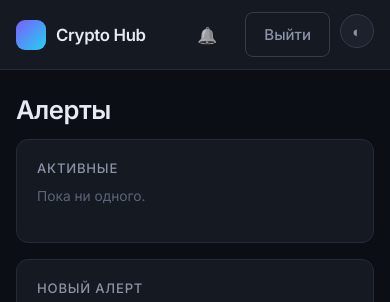
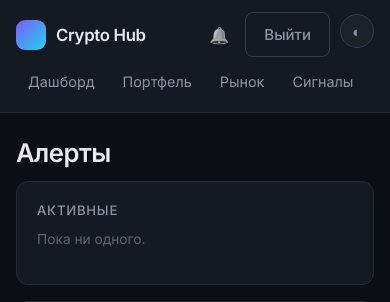
Before and after one commit to thienlao1337/crypto-hub, a FastAPI app: template app/web/templates/app/alerts.html in a window 390 px wide. Shown: the top 302 px of the page. Run offline with FastAPI, Linux system fonts and the light colour scheme; the template is opened without the code that fills it, so the values that code supplies are empty.

Commit message:
fix: шапка не распирает страницу на телефоне
По ТЗ мобильная версия — упрощённый вид без потери сути, а на 375 px
страница уезжала вбок: меню задумывалось прокручиваемым, но флекс-элемент
по умолчанию не сжимается меньше своего содержимого и вместо внутренней
прокрутки растягивал всю шапку. Документ получался шириной 470 px при
экране в 375.

min-width: 0 включает прокрутку, но в одну строку меню оставалось около
сотни пикселей — один пункт, остальные приходилось нащупывать. Поэтому
на узком экране меню уезжает на вторую строку и получает всю ширину.
Высота шапки при этом не прыгает: строк всегда две.

Заодно на телефоне убраны адрес пользователя в шапке и поясняющие строки
внутри таблиц: и то и другое сжимало соседние колонки до двух слов в
строке, ничего не добавляя.

Co-Authored-By: Claude Opus 5 <noreply@anthropic.com>

```diff
--- a/app/web/static/css/style.css
+++ b/app/web/static/css/style.css
@@ -440,6 +440,10 @@ input::placeholder {
      должна прыгать. На узком экране меню прокручивается вбок. */
   overflow-x: auto;
   scrollbar-width: none;
+  /* Без этого прокрутка не включается: флекс-элемент по умолчанию не
+     сжимается меньше своего содержимого и распирает всю страницу вбок
+     вместо того, чтобы прокручиваться внутри себя. */
+  min-width: 0;
 }
 
 .topnav::-webkit-scrollbar {
@@ -466,6 +470,9 @@ input::placeholder {
   gap: 12px;
   /* Кнопка выхода не должна упираться в переключатель темы. */
   margin-right: 44px;
+  /* Правая группа не сжимается: сжиматься должно меню, оно для этого и
+     прокручивается. */
+  flex: none;
 }
 
 /* --- Таблицы --- */
@@ -556,6 +563,28 @@ input::placeholder {
   .topbar {
     padding-left: 16px;
     padding-right: 16px;
+  }
+  /* Адрес владельца на телефоне съедает половину шапки и ничего не
+     сообщает: кто вошёл, видно по самому факту входа. */
+  .topbar-right .user-email {
+    display: none;
+  }
+  /* На узком экране меню уезжает на вторую строку и получает всю
+     ширину. В одну строку ему остаётся около сотни пикселей — один
+     пункт, и остальные приходится нащупывать прокруткой. Высота шапки
+     при этом не прыгает: строк всегда две. */
+  .topbar {
+    flex-wrap: wrap;
+    row-gap: 8px;
+  }
+  .topnav {
+    order: 3;
+    width: 100%;
+    margin-left: 0;
+    margin-right: 0;
+  }
+  .topbar-right {
+    margin-left: auto;
   }
 }
 
@@ -982,4 +1011,10 @@ input::placeholder {
     grid-template-columns: 1fr;
     gap: 2px;
   }
+  /* Поясняющая строка внутри таблицы: на узком экране колонка под неё
+     сжимается до пары слов в строке, и подсказка мешает больше, чем
+     помогает. Название события говорит само за себя. */
+  .hint-narrow {
+    display: none;
+  }
 }
--- a/app/web/templates/app/base.html
+++ b/app/web/templates/app/base.html
@@ -25,7 +25,7 @@
       <span aria-hidden="true">🔔</span>
       <span class="bell-badge" id="unread-badge" hidden>0</span>
     </a>
-    <span class="dim">{{ current_user.email }}</span>
+    <span class="dim user-email">{{ current_user.email }}</span>
     <form method="post" action="/logout">
       <input type="hidden" name="csrf_token" value="{{ csrf_token }}">
       <button type="submit" class="btn btn-ghost">Выйти</button>
--- a/app/web/templates/app/notification_settings.html
+++ b/app/web/templates/app/notification_settings.html
@@ -39,7 +39,7 @@
           <tr>
             <td>
               <strong>{{ event_titles[event] }}</strong>
-              <div class="dim">{{ event_hints[event] }}</div>
+              <div class="dim hint-narrow">{{ event_hints[event] }}</div>
             </td>
             {% for channel in channels %}
               <td class="right">
```
